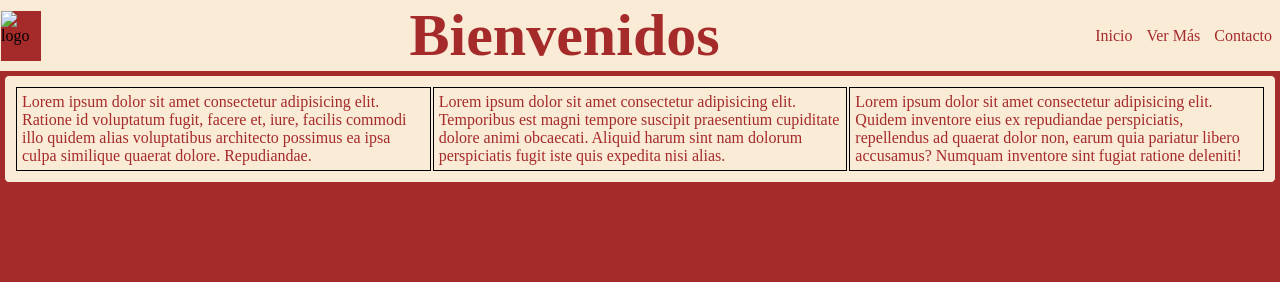
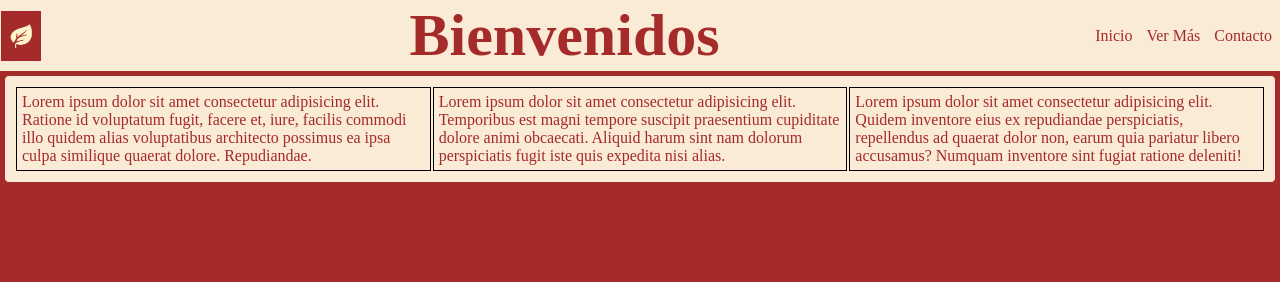
Before and after one commit to bengmar/tp-integrador, a plain HTML site: page index.html in a window 1280 px wide. Shown: the top 282 px of the page. Drawn offline with Linux system fonts and the light colour scheme.

```diff
--- a/index.html
+++ b/index.html
@@ -8,7 +8,7 @@
   </head>
   <body>
     <header>
-      <img class="logo" src="./media/" alt="logo" />
+      <img class="logo" src="./media/fondo.webp" alt="logo" />
       <h1>Bienvenidos</h1>
       <nav>
         <a class="elemento-nav" href="#">Inicio</a
--- a/styles/main.css
+++ b/styles/main.css
@@ -7,7 +7,7 @@
 body {
   background-color: brown;
   padding-bottom: 45px;
-  background-image: url('/Media/fondo.webp');
+  background-image: url('/media/fondo.webp');
   background-size:cover;
 }
 
```
